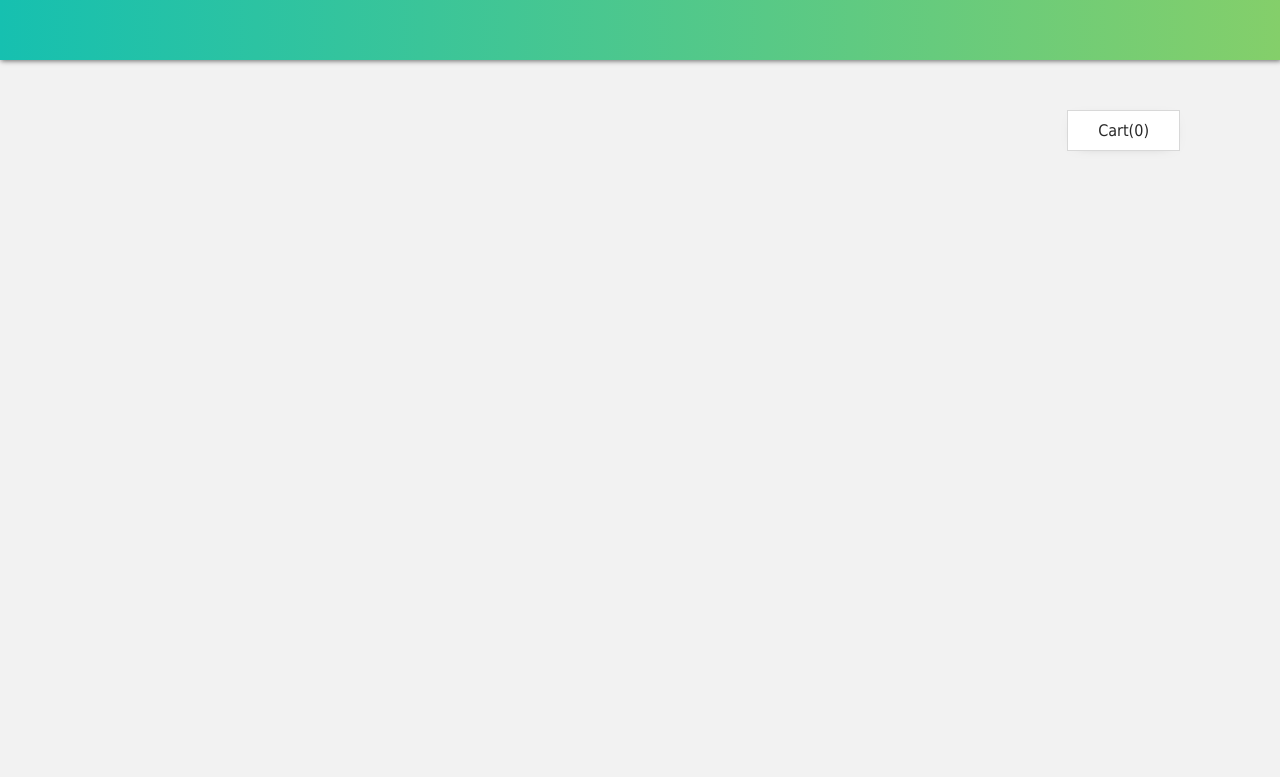
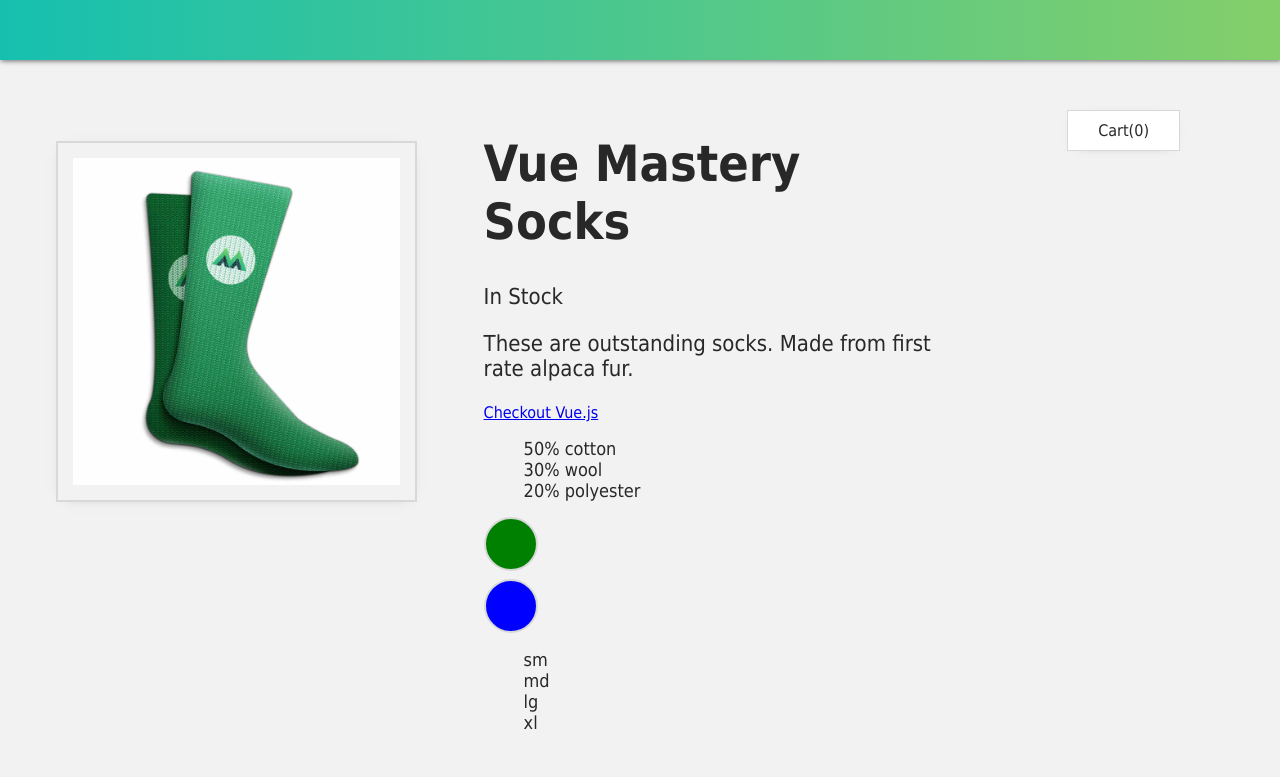
Before and after one commit to myronschippers/challenge-worksheet, a Vue app: page / in a window 1280 px wide. Shown: the top 777 px of the page. Built offline with nearby package versions, Linux system fonts and the light colour scheme.

Commit message:
following 9th Lesson, importing the new ProductDisplay component into the root App

```diff
--- a/src/App.vue
+++ b/src/App.vue
@@ -1,5 +1,6 @@
 <script setup>
 import { ref } from 'vue';
+import ProductDisplay from '@/components/ProductDisplay.vue';
 
 const cart = ref(0);
 </script>
@@ -7,4 +8,6 @@
 <template>
   <div class="nav-bar"></div>
   <div class="cart">Cart({{ cart }})</div>
+
+  <ProductDisplay></ProductDisplay>
 </template>
```
